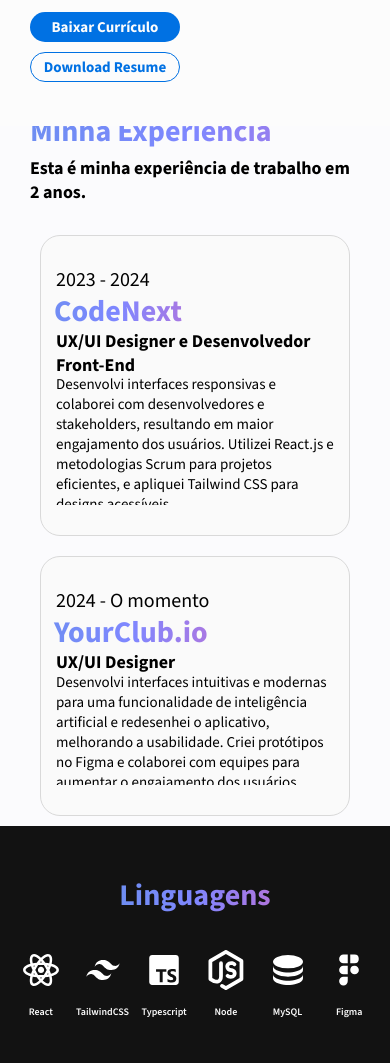
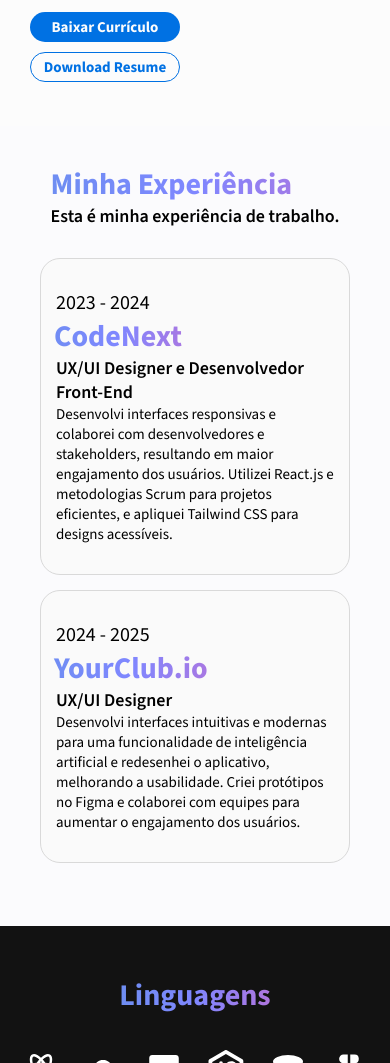
Before and after one commit to joaostorres2024/MeuPortifolio, a plain HTML site: page index.html in a window 390 px wide. Shown: the part 1229-2292 px from the top of the page. Drawn offline with nearby package versions, Linux system fonts and the light colour scheme; a web font is replaced by a local one.

Commit message:
Ajustado media query celular

```diff
--- a/index.css
+++ b/index.css
@@ -1053,12 +1053,12 @@ hr {
   .p1-aboutme{
     text-align: left;
     font-size: 18px;
-    font-weight: 700;
+    font-weight: 550;
   }
 
   .p2-aboutme{
     overflow: hidden;
-    font-weight: 500;
+    font-weight: 450;
     text-align: left;
     margin-bottom: 15px;
     padding: 10px 0;
@@ -1080,6 +1080,7 @@ hr {
     color: #FCFCFC;
     background-color: #0071E3;
   }
+
   .btn-resume-aboutme{
     margin: 0;
     background-color: #FCFCFC;
@@ -1101,7 +1102,7 @@ hr {
     flex-direction: column;
     display: flex;
     background-color: #FBFBFD;
-    height: 700px;
+    height: 800px;
     width: 100vw;
   }
 
@@ -1118,7 +1119,6 @@ hr {
   }
 
   .h2-experiences{
-    margin-bottom: 5px;
     font-size: 30px;
     background: linear-gradient(to right, #2CA2B4, #5598DE, #7F87FF, #F65AAD, #EC3D43);
     -webkit-background-clip: text;
@@ -1129,7 +1129,7 @@ hr {
 
   .p-experiences{
     font-size: 18px;
-    font-weight: 700;
+    font-weight: 550;
   }
 
   .card-exp{
@@ -1161,9 +1161,9 @@ hr {
   }
 
   .box{
+    margin-top: 5px;
     border-radius: 20px;
     border: 1px solid #D9D9D9;
-    margin: 10px;
     background-color: #fafafa;
     padding: 30px 0;
     flex-direction: column;
@@ -1206,11 +1206,11 @@ hr {
   .job{
     padding: 0 15px;
     font-size: 18px;
-    font-weight: 700;
+    font-weight: 550;
   }
 
   .describe{
-    font-weight: 500;
+    font-weight: 450;
     max-width: 100%;
     padding: 0 15px;
     font-size: 15px;
--- a/index.html
+++ b/index.html
@@ -60,7 +60,7 @@
       <div class="experiences-container">
         <div class="experiences-text">
           <h2 class="h2-experiences">Minha Experiência</h2>
-          <p class="p-experiences">Esta é minha experiência de trabalho em 2 anos.</p>
+          <p class="p-experiences">Esta é minha experiência de trabalho.</p>
         </div>
         <div class="box-container">
           <div class="box">
@@ -70,7 +70,7 @@
             <p class="describe">Desenvolvi interfaces responsivas e colaborei com desenvolvedores e stakeholders, resultando em maior engajamento dos usuários. Utilizei React.js e metodologias Scrum para projetos eficientes, e apliquei Tailwind CSS para designs acessíveis.</p>
           </div>
           <div class="box">
-            <h4>2024 - O momento</h4>
+            <h4>2024 - 2025</h4>
             <h3>YourClub.io</h3>
             <p class="job">UX/UI Designer</p>
             <p class="describe">Desenvolvi interfaces intuitivas e modernas para uma funcionalidade de inteligência artificial e redesenhei o aplicativo, melhorando a usabilidade. Criei protótipos no Figma e colaborei com equipes para aumentar o engajamento dos usuários.</p>
```
